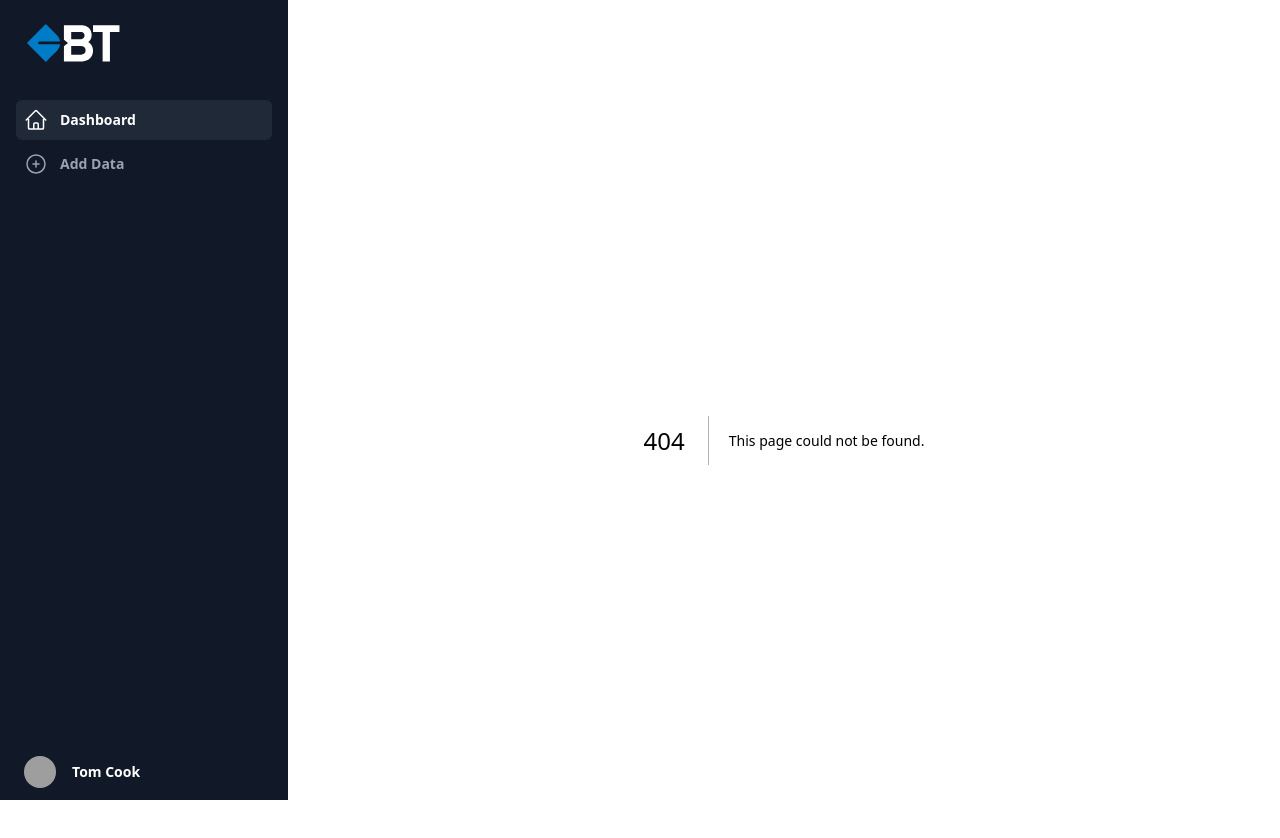
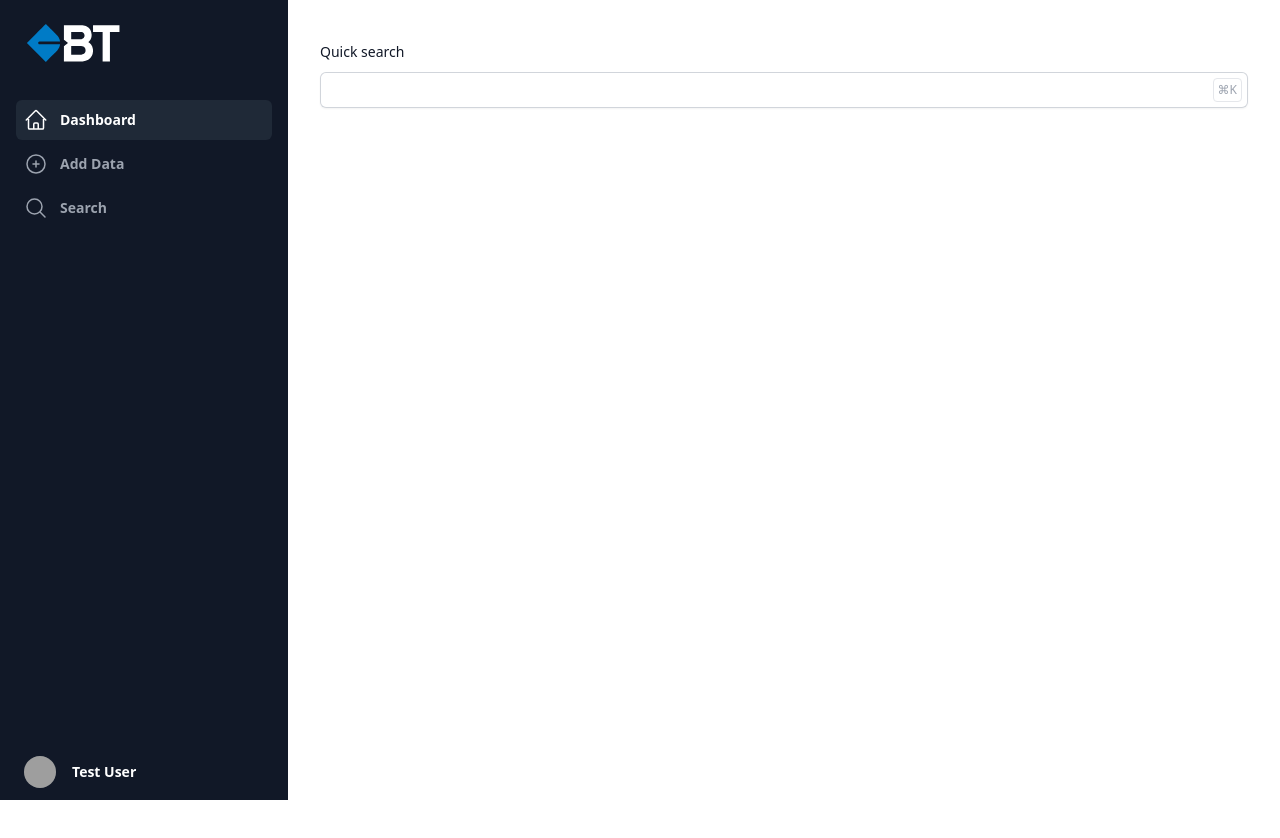
Before and after one commit to t3rrey/4data, a Next.js app: page /search in a window 1280 px wide. Before the commit this address had no page. Shown: the top 838 px of the page. After the commit the page ends 800 px from the top, so only its background shows below. Built offline with nearby package versions, Linux system fonts and the light colour scheme; grey boxes are pictures that could not be loaded.

Commit message:
feat: add recent uploads to index

```diff
--- a/src/components/Dashboard/index.tsx
+++ b/src/components/Dashboard/index.tsx
@@ -5,6 +5,7 @@ import {
   HomeIcon,
   XMarkIcon,
   PlusCircleIcon,
+  MagnifyingGlassIcon,
 } from "@heroicons/react/24/outline";
 import BTFinancialLogo from "../logo";
 import { useRouter } from "next/router";
@@ -12,6 +13,12 @@ import { useRouter } from "next/router";
 let navigation = [
   { name: "Dashboard", href: "/", icon: HomeIcon, current: true },
   { name: "Add Data", href: "/upload", icon: PlusCircleIcon, current: false },
+  {
+    name: "Search",
+    href: "/search",
+    icon: MagnifyingGlassIcon,
+    current: false,
+  },
 ];
 
 function classNames(...classes: string[]) {
@@ -177,7 +184,7 @@ const Dashboard: FC<DashboardLayoutProps> = ({ children }) => {
                       alt=""
                     />
                     <span className="sr-only">Your profile</span>
-                    <span aria-hidden="true">Tom Cook</span>
+                    <span aria-hidden="true">Test User</span>
                   </a>
                 </li>
               </ul>
--- a/src/components/RecentUploads/index.tsx
+++ b/src/components/RecentUploads/index.tsx
@@ -5,7 +5,90 @@ const upload = [
     sector: "Healthcare",
     status: "Pending",
   },
-  // More people...
+  {
+    name: "Hostplus",
+    date: "05-Jun-2019",
+    sector: "Financials",
+    status: "Approved",
+  },
+  {
+    name: "REST",
+    date: "22-Sep-2021",
+    sector: "Information Technology",
+    status: "Pending",
+  },
+  {
+    name: "Sunsuper",
+    date: "12-Dec-2018",
+    sector: "Materials",
+    status: "Approved",
+  },
+  {
+    name: "Cbus",
+    date: "28-Jan-2022",
+    sector: "Consumer Discretionary",
+    status: "Pending",
+  },
+  {
+    name: "UniSuper",
+    date: "19-Oct-2017",
+    sector: "Utilities",
+    status: "Approved",
+  },
+  {
+    name: "First State Super",
+    date: "14-Apr-2022",
+    sector: "Real Estate",
+    status: "Pending",
+  },
+  {
+    name: "QSuper",
+    date: "30-Nov-2020",
+    sector: "Industrials",
+    status: "Approved",
+  },
+  {
+    name: "Hesta",
+    date: "07-Aug-2019",
+    sector: "Consumer Staples",
+    status: "Pending",
+  },
+  {
+    name: "LUCRF Super",
+    date: "08-Feb-2021",
+    sector: "Energy",
+    status: "Approved",
+  },
+  {
+    name: "EquipSuper",
+    date: "23-May-2018",
+    sector: "Materials",
+    status: "Pending",
+  },
+  {
+    name: "CareSuper",
+    date: "11-Jul-2019",
+    sector: "Healthcare",
+    status: "Approved",
+  },
+  {
+    name: "NGS Super",
+    date: "04-Sep-2020",
+    sector: "Financials",
+    status: "Pending",
+  },
+  {
+    name: "Australian Catholic Super",
+    date: "16-Jun-2021",
+    sector: "Information Technology",
+    status: "Approved",
+  },
+  {
+    name: "Mine Wealth + Wellbeing",
+    date: "27-Dec-2017",
+    sector: "Consumer Discretionary",
+    status: "Pending",
+  },
 ];
 
 export default function RecentUploads() {
@@ -17,14 +100,6 @@ export default function RecentUploads() {
             Recent Uploads
           </h1>
         </div>
-        {/* <div className="mt-4 sm:ml-16 sm:mt-0 sm:flex-none">
-          <button
-            type="button"
-            className="block rounded-md bg-indigo-600 px-3 py-2 text-center text-sm font-semibold text-white shadow-sm hover:bg-indigo-500 focus-visible:outline focus-visible:outline-2 focus-visible:outline-offset-2 focus-visible:outline-indigo-600"
-          >
-            Add user
-          </button>
-        </div> */}
       </div>
       <div className="mt-8 flow-root">
         <div className="-mx-4 -my-2 overflow-x-auto sm:-mx-6 lg:-mx-8">
--- a/src/components/inputs/comboboxInput/index.tsx
+++ b/src/components/inputs/comboboxInput/index.tsx
@@ -8,8 +8,8 @@ type SuperFund = {
 };
 
 const superFunds: SuperFund[] = [
-  { fund: "Australian Super", fundSubCategory: "" },
-  { fund: "Australian Super", fundSubCategory: "" },
+  { fund: "Australian Super", fundSubCategory: "Balanced" },
+  { fund: "Australian Super", fundSubCategory: "High Risk" },
   { fund: "Australian Super", fundSubCategory: "" },
   { fund: "Australian Super", fundSubCategory: "" },
   { fund: "Australian Super", fundSubCategory: "" },
--- /dev/null
+++ b/src/components/searchbar/index.tsx
@@ -0,0 +1,25 @@
+export default function SearchBar() {
+  return (
+    <div>
+      <label
+        htmlFor="search"
+        className="block text-sm font-medium leading-6 text-gray-900"
+      >
+        Quick search
+      </label>
+      <div className="relative mt-2 flex items-center">
+        <input
+          type="text"
+          name="search"
+          id="search"
+          className="block w-full rounded-md border-0 py-1.5 pr-14 text-gray-900 shadow-sm ring-1 ring-inset ring-gray-300 placeholder:text-gray-400 focus:ring-2 focus:ring-inset focus:ring-indigo-600 sm:text-sm sm:leading-6"
+        />
+        <div className="absolute inset-y-0 right-0 flex py-1.5 pr-1.5">
+          <kbd className="inline-flex items-center rounded border border-gray-200 px-1 font-sans text-xs text-gray-400">
+            ⌘K
+          </kbd>
+        </div>
+      </div>
+    </div>
+  );
+}
--- a/src/pages/index.tsx
+++ b/src/pages/index.tsx
@@ -1,5 +1,11 @@
+import RecentUploads from "@/components/RecentUploads";
+
 const Index = () => {
-  return <h1>index</h1>;
+  return (
+    <div>
+      <RecentUploads />
+    </div>
+  );
 };
 
 export default Index;
--- /dev/null
+++ b/src/pages/search/index.tsx
@@ -0,0 +1,12 @@
+import SearchBar from "@/components/searchbar";
+import React from "react";
+
+const SearchPage = () => {
+  return (
+    <div>
+      <SearchBar />
+    </div>
+  );
+};
+
+export default SearchPage;
```
